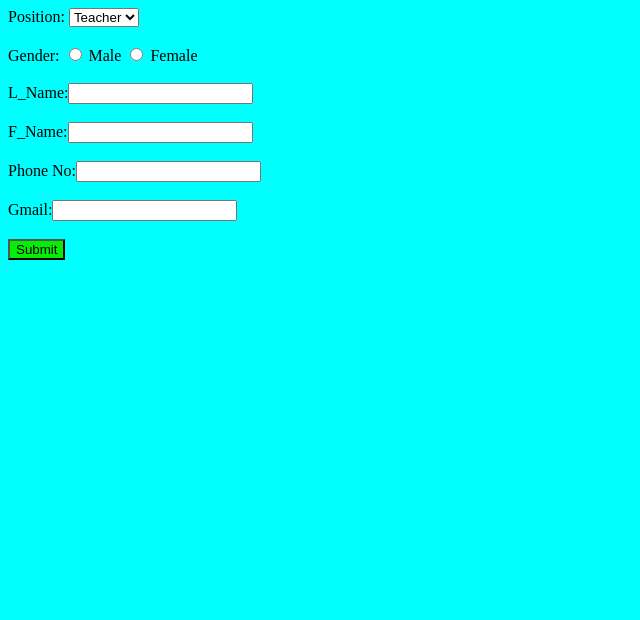
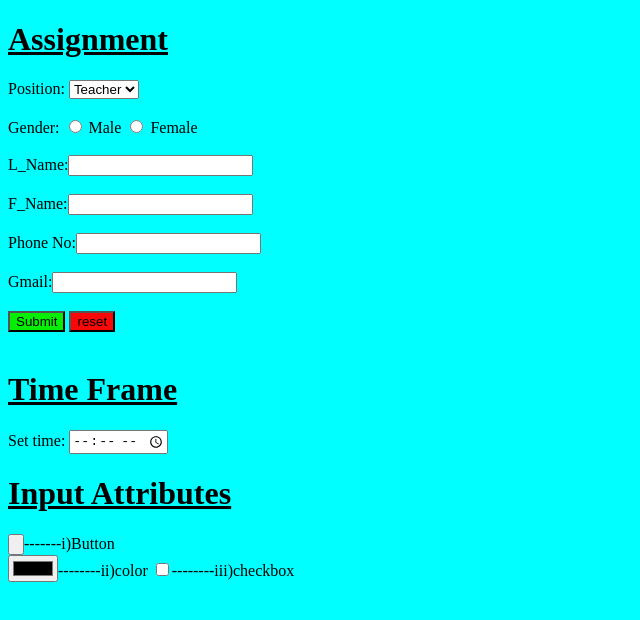
Before and after one commit to anjanshrestha8/HTML_CSS_JS_COURSE, a plain HTML site: page HTML/Day8_Form/Assignment.html in a window 1280 px wide. Shown: the whole page, without its empty margins (0-640 px from the left). Drawn offline with Linux system fonts and the light colour scheme.

Commit message:
added files

```diff
--- a/HTML/Day8_Form/Assignment.html
+++ b/HTML/Day8_Form/Assignment.html
@@ -5,6 +5,7 @@
 
     </head>
     <body bgcolor="aqua">
+        <u><b><h1>Assignment</h1></b></u>
         <form>
                 <label>Position:</label>
                     <select>
@@ -16,11 +17,24 @@
                  <label>Gender:</label>
                     <input type="radio" name="gender"> Male
                     <input type="radio" name="gender"> Female<br><br>
-                    <label>L_Name:</label><input type="text"><br><br>
-                    <label>F_Name:</label><input type="text"><br><br>
-                    <label>Phone No:</label><input type="number"><br><br>
-                    <label>Gmail:</label><input type="text"><br><br>
-                    <button style="background-color: rgb(6, 238, 6);">Submit</button>
+                <label>L_Name:</label><input type="text"><br><br>
+                <label>F_Name:</label><input type="text"><br><br>
+                <label>Phone No:</label><input type="number"><br><br>
+                <label>Gmail:</label><input type="text"><br><br>
+                <button style="background-color: rgb(6, 238, 6);">Submit</button>
+                <button style="background-color: rgb(249, 8, 8); ">reset</button>
+                <br>
+                <br>
+
+                <u><b><h1>Time Frame</h1></b></u>
+                Set time:
+                <input type="time">
+
+                <u><b><h1>Input Attributes</h1></b></u>
+                <input type="button">-------i)Button<br>
+                <input type="color">--------ii)color
+                <input type="checkbox">--------iii)checkbox
+
 
 
 
```
Also changed, not shown: 2 other files.
